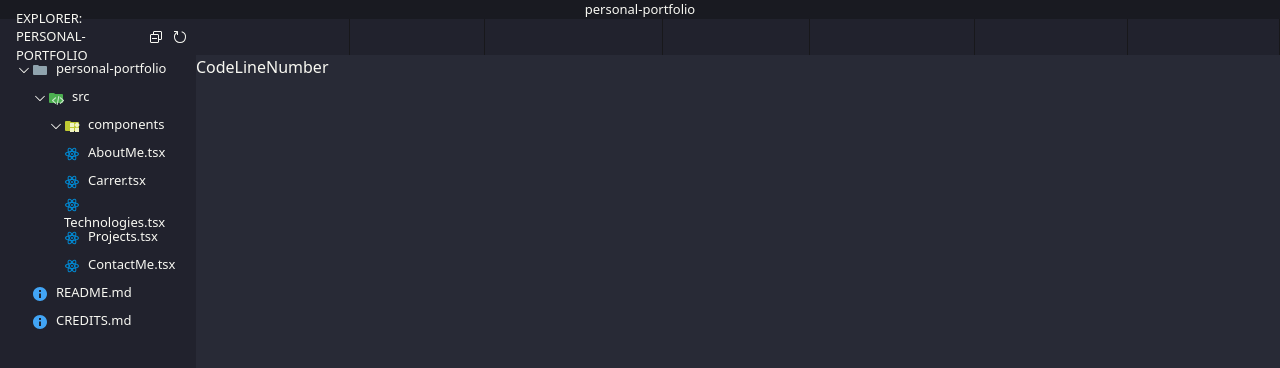
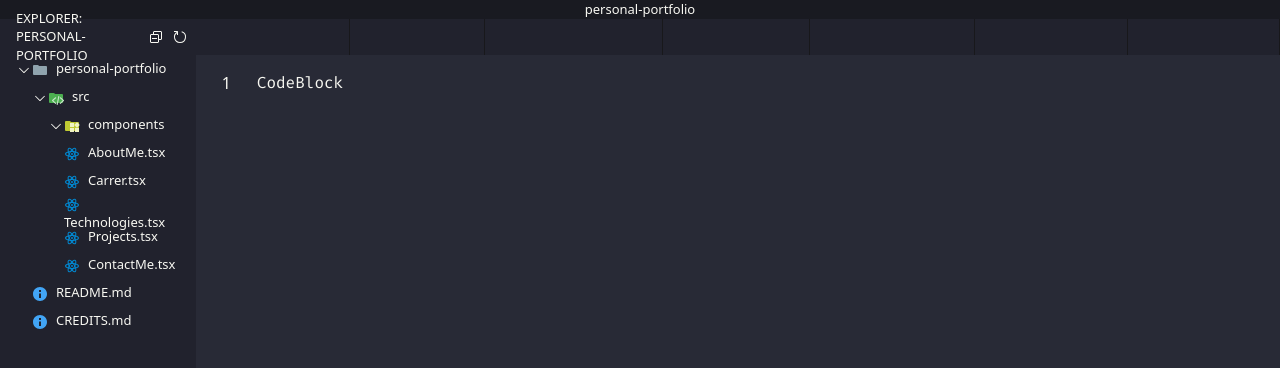
Before and after one commit to Enzovnm/personal-portfolio, a React (Vite) app in the folder personal-portfolio/: page / in a window 1280 px wide. Shown: the top 368 px of the page. Built offline with nearby package versions, Linux system fonts and the light colour scheme.

Commit message:
Creating Context for blocking code and hook

```diff
--- a/personal-portfolio/index.html
+++ b/personal-portfolio/index.html
@@ -4,6 +4,12 @@
     <meta charset="UTF-8" />
     <link rel="icon" type="image/svg+xml" href="/vite.svg" />
     <meta name="viewport" content="width=device-width, initial-scale=1.0" />
+    <link rel="preconnect" href="https://fonts.googleapis.com" />
+    <link rel="preconnect" href="https://fonts.gstatic.com" crossorigin />
+    <link
+      href="https://fonts.googleapis.com/css2?family=Fira+Code:wght@300..700&display=swap"
+      rel="stylesheet"
+    />
     <title>Enzo Monteiro</title>
   </head>
   <body>
--- /dev/null
+++ b/personal-portfolio/src/components/MainContent/CodeBlock.tsx
@@ -0,0 +1,3 @@
+export const CodeBlock = () => {
+  return <div className="w-full font-fira-code">CodeBlock</div>;
+};
--- a/personal-portfolio/src/components/MainContent/Gutter.tsx
+++ b/personal-portfolio/src/components/MainContent/Gutter.tsx
@@ -1,4 +1,7 @@
-
 export const Gutter = () => {
-  return <div>CodeLineNumber</div>;
+  return (
+    <div className="w-16 px-1">
+      <p className="text-center">1</p>
+    </div>
+  );
 };
--- a/personal-portfolio/src/components/MainContent/MainContent.tsx
+++ b/personal-portfolio/src/components/MainContent/MainContent.tsx
@@ -1,10 +1,12 @@
+import { CodeBlock } from "./CodeBlock";
 import { Gutter } from "./Gutter";
 
 export const MainContent = () => {
   return (
     <>
-      <div className="bg-dracula h-full w-full">
+      <div className="bg-dracula pt-4 flex h-full w-full">
         <Gutter />
+        <CodeBlock />
       </div>
     </>
   );
--- /dev/null
+++ b/personal-portfolio/src/contexts/CodeContext.tsx
@@ -0,0 +1,18 @@
+import { createContext, useState, type ReactNode } from "react";
+import type { ICode } from "../types/code-type";
+
+interface ICodeContext {
+  code: ICode | null;
+  setCode: React.Dispatch<React.SetStateAction<ICode | null>>;
+}
+
+export const CodeContext = createContext<ICodeContext>({} as ICodeContext);
+
+export const CodeContextProvider = ({ children }: { children: ReactNode }) => {
+  const [code, setCode] = useState<ICode | null>(null);
+  return (
+    <CodeContext.Provider value={{ code: code, setCode: setCode }}>
+      {children}
+    </CodeContext.Provider>
+  );
+};
--- a/personal-portfolio/src/contexts/DirectoryTreeContext.tsx
+++ b/personal-portfolio/src/contexts/DirectoryTreeContext.tsx
@@ -84,7 +84,6 @@ export const DirectoryThreeContextProvider = ({
     dfsTree(adapted);
   }, []);
 
-  console.log(tree);
   return (
     <DirectoryTreeContext.Provider value={{ node: tree, dfsTree }}>
       {children}
--- /dev/null
+++ b/personal-portfolio/src/hooks/useCodeContext.ts
@@ -0,0 +1,14 @@
+import { useContext } from "react";
+import { CodeContext } from "../contexts/CodeContext";
+
+export const useCodeContext = () => {
+  const provider = useContext(CodeContext);
+
+  if (!provider) {
+    throw new Error(
+      "'UseCodeContext must be used within an CodeContexProvider'"
+    );
+  }
+
+  return provider;
+};
--- a/personal-portfolio/src/index.css
+++ b/personal-portfolio/src/index.css
@@ -6,4 +6,5 @@
   --color-dracula: #282a36;
   --color-white: #f8f8f2;
   --text-sm: 0.8125rem;
+  --font-fira-code: "Fira Code", arial;
 }
--- /dev/null
+++ b/personal-portfolio/src/types/code-type.ts
@@ -0,0 +1,4 @@
+export interface ICode {
+  codeLine: string;
+  numberLine: number;
+}
```
